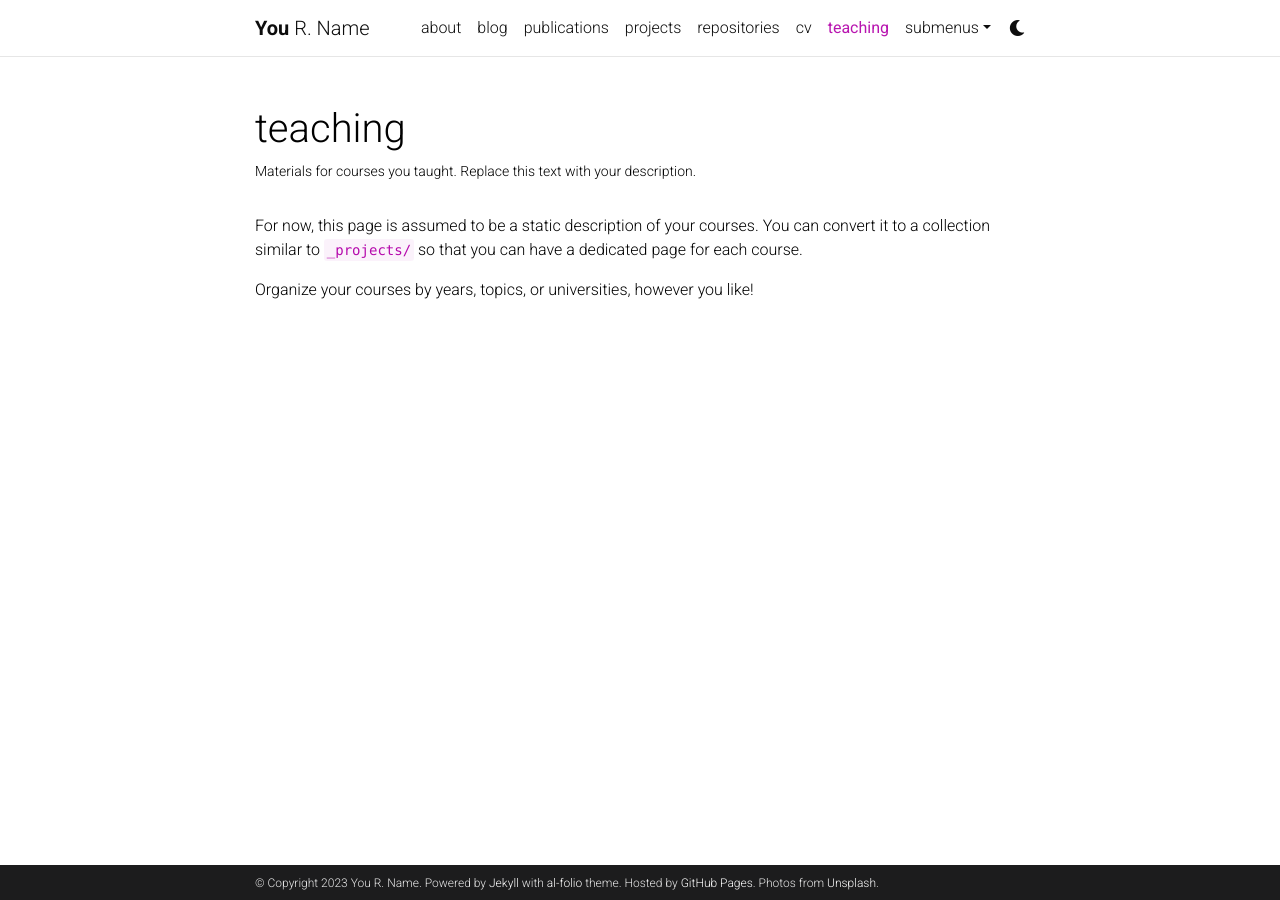
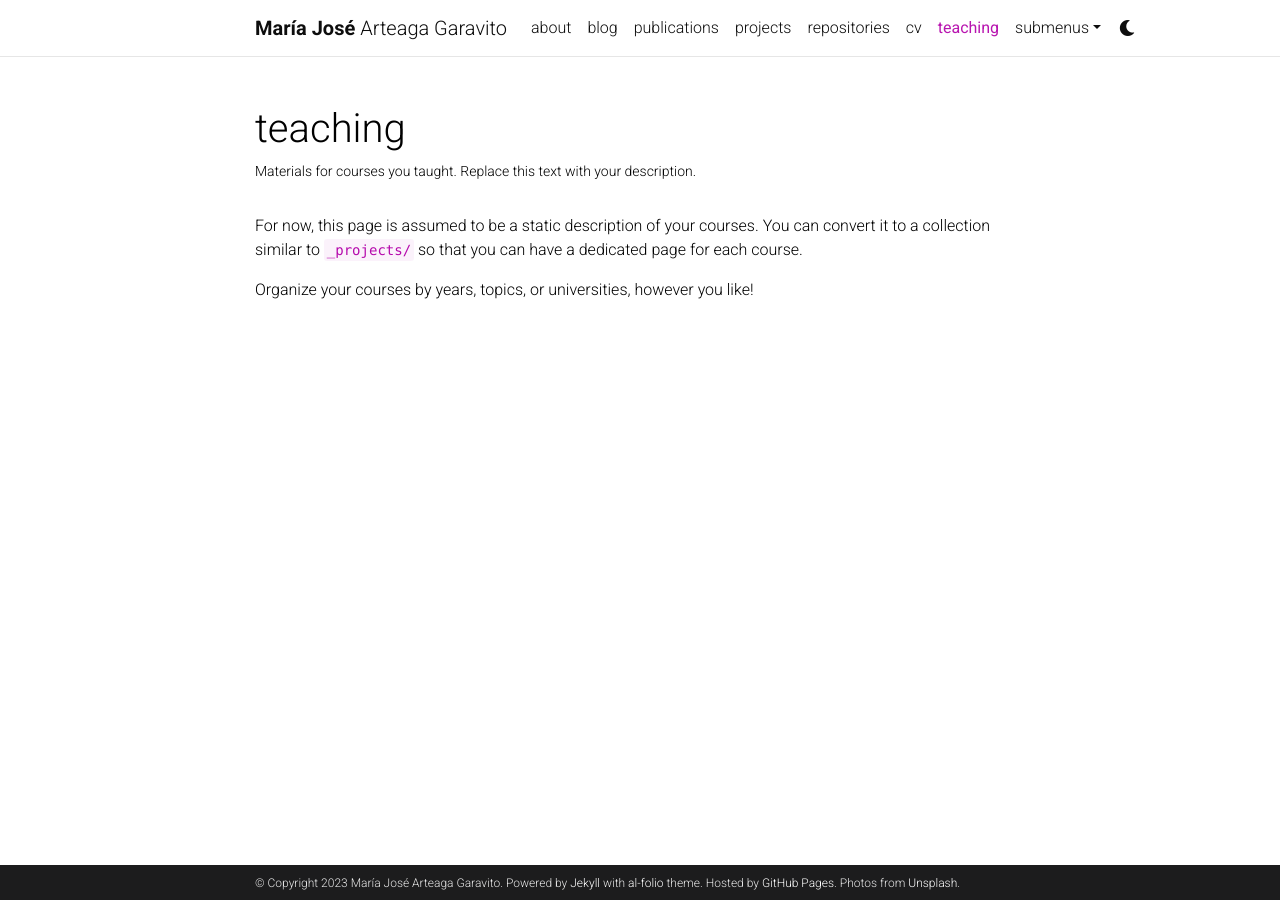
Before and after one commit to majoarteaga/majoarteaga.github.io, a Jekyll site: the page built from _pages/teaching.md, in a window 1280 px wide. Built offline with Jekyll 4.4.1, drawn with Linux system fonts in a browser that asks for light colours; comment, search, counter and statistics services are not loaded; a style sheet for code colours, icons or effects is not loaded.

Commit message:
Update _config.yml

```diff
--- a/_config.yml
+++ b/_config.yml
@@ -3,9 +3,9 @@
 # -----------------------------------------------------------------------------
 
 title: blank # the website title (if blank, full name will be used instead)
-first_name: You
-middle_name: R.
-last_name: Name
+first_name: María José
+middle_name:
+last_name: Arteaga Garavito
 email: you@example.com
 description: > # the ">" symbol means to ignore newlines until "footer_text:"
   A simple, whitespace theme for academics. Based on [*folio](https://github.com/bogoli/-folio) design.
```
